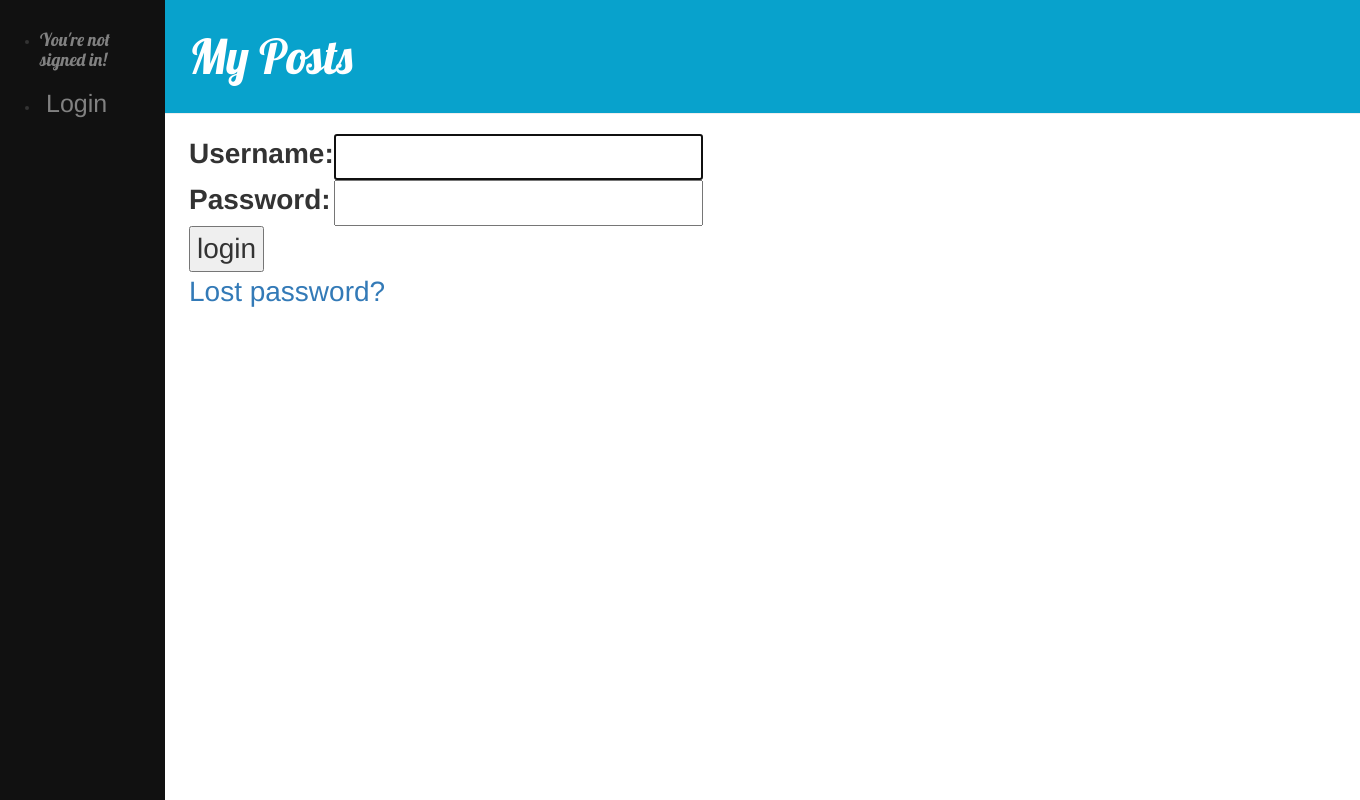
After one commit to AlaaRED/my-first-blog, a Django app: page /accounts/login/ in a window 1360 px wide. The commit adds this page. Run offline with Django 3.2, Linux system fonts and the light colour scheme; some libraries are stand-ins or nearby versions.

Commit message:
Added login and logout for users on the site.

```diff
--- a/blog/static/css/blog.css
+++ b/blog/static/css/blog.css
@@ -1,5 +1,5 @@
 h1 a, h2 a {
-    color: #1f58f2;
+    color: #1dbf5e;
     font-family: 'Lobster', cursive;
 }
 
@@ -8,9 +8,12 @@ body {
 }
 
 .page-header {
-    background-color: #C25100;
+    background-color: #08a2cc;
     margin-top: 0;
-    padding:20px 20px 20px 40px;
+    padding:10px 10px 20px 40px;
+   margin-left: 130px;
+   font-size: 28px;
+
 }
 .page-header h1, .page-header h1 a, .page-header h1 a:visited, .page-header h1 a:active {
     color: #ffffff;
@@ -19,10 +22,14 @@ body {
 }
 
 .content {
-    margin-left: 40px;
+    margin: 0;
+   margin-left: 160px;
+   font-size: 28px;
+   padding: 0px 10px;
 }
 
 h1, h2, h3, h4 {
+    color: #000000;
     font-family: 'Lobster', cursive;
 }
 
@@ -52,3 +59,46 @@ h1, h2, h3, h4 {
 .post h2 a, .post h2 a:visited {
     color: #000000;
 }
+
+.edit {
+    margin: 0 auto;
+    margin-right: 40px;
+}
+
+.sidenav {
+   height: 100%;
+   width: 165px;
+   position: fixed;
+   z-index: 1;
+   top: 0;
+   left: 0;
+   background-color: #111;
+   overflow-x: hidden;
+   padding-top: 20px;
+}
+
+.sidenav a {
+   padding: 6px 8px 6px 6px;
+   text-decoration: none;
+   font-size: 25px;
+   color: #818181;
+   display: block;
+}
+
+.sidenav a:hover {
+   color: #f1f1f1;
+}
+
+.sidenav h4 {
+   color: #818181;
+   margin-right: 20px;
+}
+
+.main {
+
+}
+
+@media screen and (max-height: 450px) {
+   .sidenav {padding-top: 15px;}
+   .sidenav a {font-size: 18px;
+}
--- a/blog/templates/blog/base.html
+++ b/blog/templates/blog/base.html
@@ -16,6 +16,17 @@
     {% endif %}
     <h1><a href="/">My Posts</a></h1>
 </div>
+<div class="sidenav">
+    <ul class="sidebar-nav">
+        {% if user.is_authenticated %}
+            <li>User: {{ user.get_username }}</li>
+            <li><a href="{% url 'logout' %}?next={{request.path}}">Logout</a></li>
+        {% else %}
+            <li><h4>You're not signed in!</h4></li>
+            <li><a href="{% url 'login' %}?next={{request.path}}">Login</a></li>
+        {% endif %}
+    </ul>
+</div>
 <div class="content container">
     <div class="row">
         <div class="col-md-8">
--- a/blog/templates/blog/post_edit.html
+++ b/blog/templates/blog/post_edit.html
@@ -4,6 +4,6 @@
     <h2>New post</h2>
     <form method="POST" class="post-form">{% csrf_token %}
         {{ form.as_p }}
-        <button type="submit" class="save btn btn-default">Save</button>
+        <button type="submit" class="save btn btn-info">Save</button>
     </form>
 {% endblock %}
--- a/mysite/settings.py
+++ b/mysite/settings.py
@@ -56,7 +56,7 @@ ROOT_URLCONF = 'mysite.urls'
 TEMPLATES = [
     {
         'BACKEND': 'django.template.backends.django.DjangoTemplates',
-        'DIRS': [],
+        'DIRS': [os.path.join(BASE_DIR, 'templates')],
         'APP_DIRS': True,
         'OPTIONS': {
             'context_processors': [
@@ -120,3 +120,5 @@ USE_TZ = True
 # https://docs.djangoproject.com/en/3.0/howto/static-files/
 
 STATIC_URL = '/static/'
+
+LOGIN_REDIRECT_URL = '/'
--- a/mysite/urls.py
+++ b/mysite/urls.py
@@ -21,3 +21,7 @@ urlpatterns = [
     path('admin/', admin.site.urls),
     path('', include('blog.urls')),
 ]
+
+urlpatterns += [
+    path('accounts/', include('django.contrib.auth.urls')),
+]
--- /dev/null
+++ b/templates/registration/login.html
@@ -0,0 +1,40 @@
+<!DOCTYPE html>
+<html lang="en">
+<head>
+    <meta charset="UTF-8">
+    <title>Login</title>
+</head>
+<body>
+{% extends "blog/base.html" %}
+
+{% block content %}
+    {% if form.errors %}
+        <p>Your username and password didn't match. Please try again.</p>
+    {% endif %}
+    {% if next %}
+        {% if user.is_authenticated %}
+            <p>Welcome!</p>
+        {% else %}
+            <p>You're not logged in!</p>
+        {% endif %}
+    {% endif %}
+
+    <form method="post" action="{% url 'login' %}">
+        {% csrf_token %}
+        <table>
+            <tr>
+                <td>{{ form.username.label_tag }}</td>
+                <td>{{ form.username }}</td>
+            </tr>
+            <tr>
+                <td>{{ form.password.label_tag }}</td>
+                <td>{{ form.password }}</td>
+            </tr>
+        </table>
+        <input type="submit" value="login" />
+        <input type="hidden" name="next" value="{{ next }}" />
+    </form>
+    <p><a href="{% url 'password_reset' %}">Lost password?</a></p>
+{% endblock %}
+</body>
+</html>
--- /dev/null
+++ b/templates/registration/password_reset_email.html
@@ -0,0 +1,2 @@
+Someone asked for password reset for email {{ email }}. Follow the link below:
+{{ protocol}}://{{ domain }}{% url 'password_reset_confirm' uidb64=uid token=token %}
```
Also changed, not shown: blog/templates/blog/post_detail.html (+5 -3 lines), templates/registration/logged_out.html (added, +15 -0 lines), templates/registration/password_reset_complete.html (added, +15 -0 lines), templates/registration/password_reset_confirm.html (added, +38 -0 lines), templates/registration/password_reset_done.html (added, +14 -0 lines), templates/registration/password_reset_form.html (added, +21 -0 lines).
